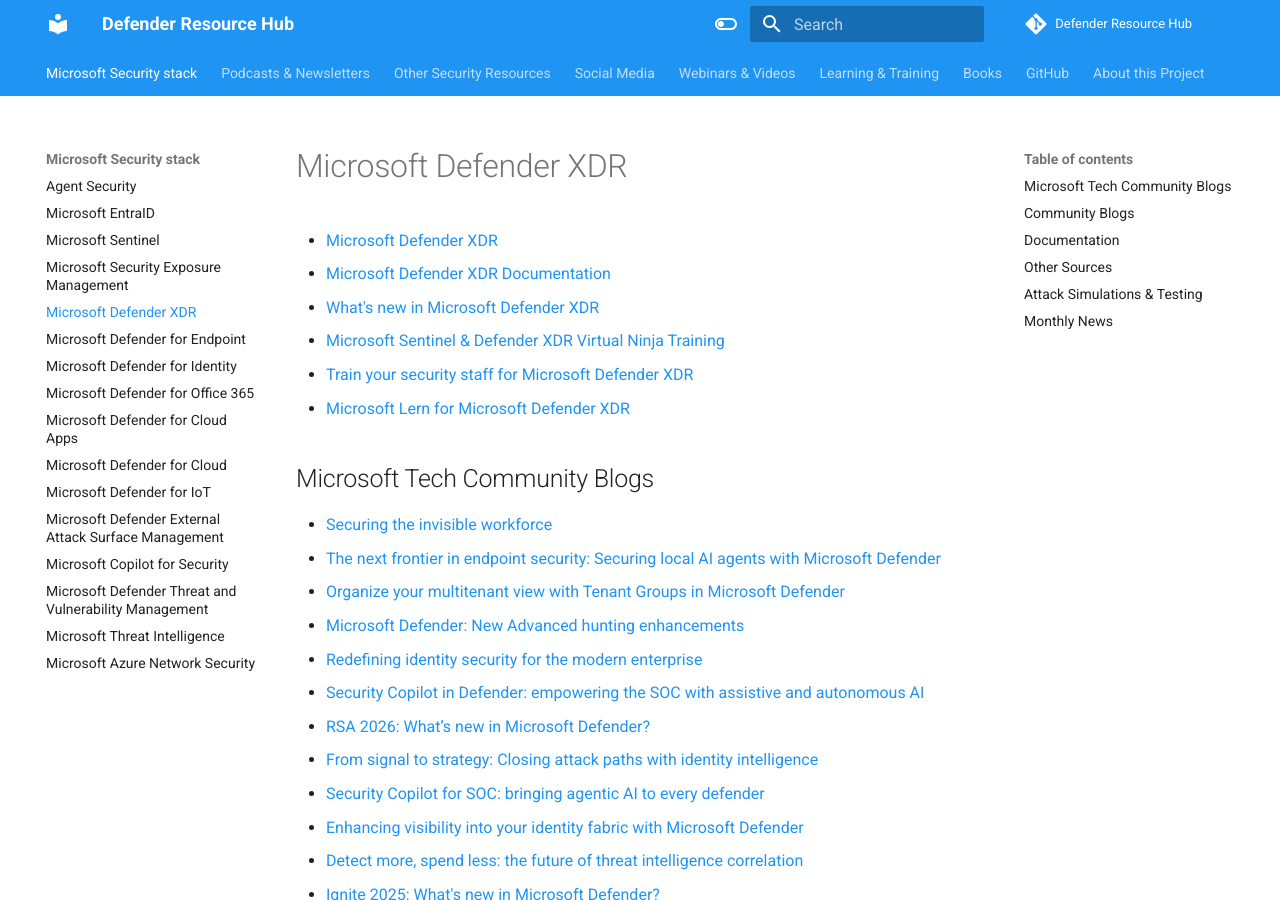
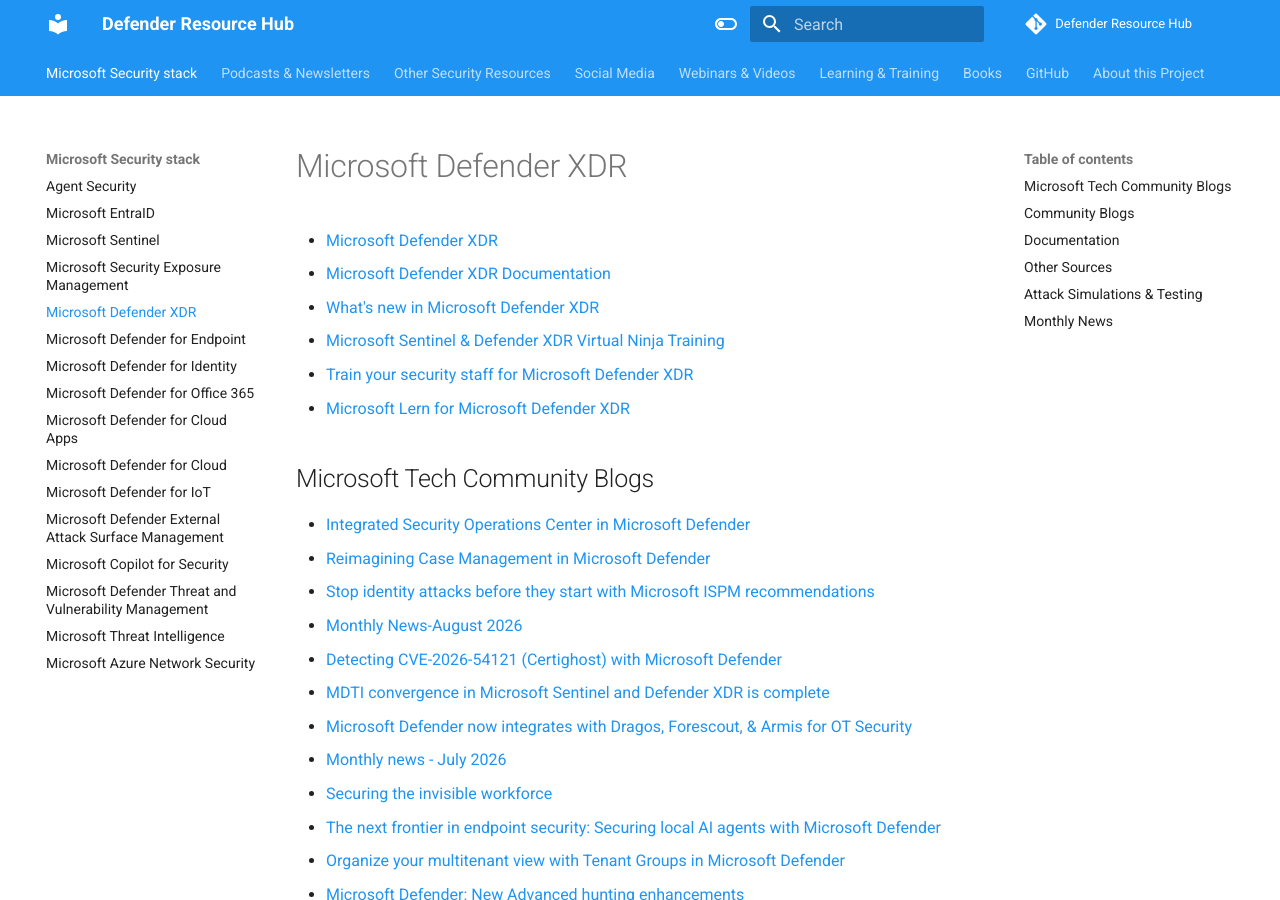
Before and after one commit to alexverboon/DefenderResourceHub, an MkDocs documentation site: the page built from docs/mdxdr.md, in a window 1280 px wide and 900 px high. Built offline with MkDocs 1.6.1 and Material for MkDocs 9.7.7, drawn with Linux system fonts in a browser that asks for light colours; comment, search, counter and statistics services are not loaded; some of the changed text lies outside the part shown.

Commit message:
Updates September 2026

```diff
--- a/docs/mdxdr.md
+++ b/docs/mdxdr.md
@@ -9,6 +9,14 @@
 
 ## Microsoft Tech Community Blogs
 
+- [Integrated Security Operations Center in Microsoft Defender](https://techcommunity.microsoft.com/blog/microsoftthreatprotectionblog/integrated-security-operations-center-in-microsoft-defender/4559097)
+- [Reimagining Case Management in Microsoft Defender](https://techcommunity.microsoft.com/blog/microsoftthreatprotectionblog/reimagining-case-management-in-microsoft-defender/4558044)
+- [Stop identity attacks before they start with Microsoft ISPM recommendations](https://techcommunity.microsoft.com/blog/microsoftthreatprotectionblog/stop-identity-attacks-before-they-start-with-microsoft-ispm-recommendations/4549692)
+- [Monthly News-August 2026](https://techcommunity.microsoft.com/blog/microsoftthreatprotectionblog/monthly-news-august-2026/4544388)
+- [Detecting CVE-2026-54121 (Certighost) with Microsoft Defender](https://techcommunity.microsoft.com/blog/microsoftthreatprotectionblog/detecting-cve-2026-54121-certighost-with-microsoft-defender/4542861)
+- [MDTI convergence in Microsoft Sentinel and Defender XDR is complete](https://techcommunity.microsoft.com/blog/microsoftthreatprotectionblog/mdti-convergence-in-microsoft-sentinel-and-defender-xdr-is-complete/4541279)
+- [Microsoft Defender now integrates with Dragos, Forescout, & Armis for OT Security](https://techcommunity.microsoft.com/blog/microsoftthreatprotectionblog/microsoft-defender-now-integrates-with-dragos-forescout--armis-for-ot-security/4534936)
+- [Monthly news - July 2026](https://techcommunity.microsoft.com/blog/microsoftthreatprotectionblog/monthly-news---july-2026/4532402)
 - [Securing the invisible workforce](https://techcommunity.microsoft.com/blog/microsoftthreatprotectionblog/securing-the-invisible-workforce/4528611)
 - [The next frontier in endpoint security: Securing local AI agents with Microsoft Defender](https://techcommunity.microsoft.com/blog/microsoftthreatprotectionblog/the-next-frontier-in-endpoint-security-securing-local-ai-agents-with-microsoft-d/4524651)
 - [Organize your multitenant view with Tenant Groups in Microsoft Defender](https://techcommunity.microsoft.com/blog/microsoftthreatprotectionblog/organize-your-multitenant-view-with-tenant-groups-in-microsoft-defender/4522992)
@@ -117,6 +125,11 @@
 
 ## Community Blogs
 
+- [Sentinel Data Lake 2.0](https://tokesi.cloud/blogs/26_09_28_integrated_data_lake/)
+- [Sentinel Protected Tables](https://tokesi.cloud/blogs/26_07_11_sentinel_protected_tables/)
+- [Modern Data Architecture with Sentinel data lake](https://tokesi.cloud/blogs/25_11_14_datalake_pipelines/)
+- [Manage Microsoft Sentinel Table Tiers and Retention as Code with Bicep](https://nicolasuter.ch/sentinel-table-retention-bicep/)
+- [Finally native SOAR in Sentinel?](https://nicolasuter.ch/sentinel-native-soar/)
 - [Unlock Different Security Perspectives with Kusto Graph Functions](https://kqlquery.com/posts/kql-graph-security-visualization/)
 - [Defender XDR Unified Detections Meet Sentinel Data Lake](https://tech.nicolonsky.ch/defender-xdr-unified-detections-sentinel-data-lake/)
 - [Migrating Microsoft Sentinel to Microsoft Defender XDR](https://infernux.no/blog/migratingsentineltodefenderxdr/)
```
Also changed, not shown: docs/agentsecurity.md (+5 -0 lines), docs/mde.md (+1 -0 lines), docs/social.md (+1 -0 lines).
